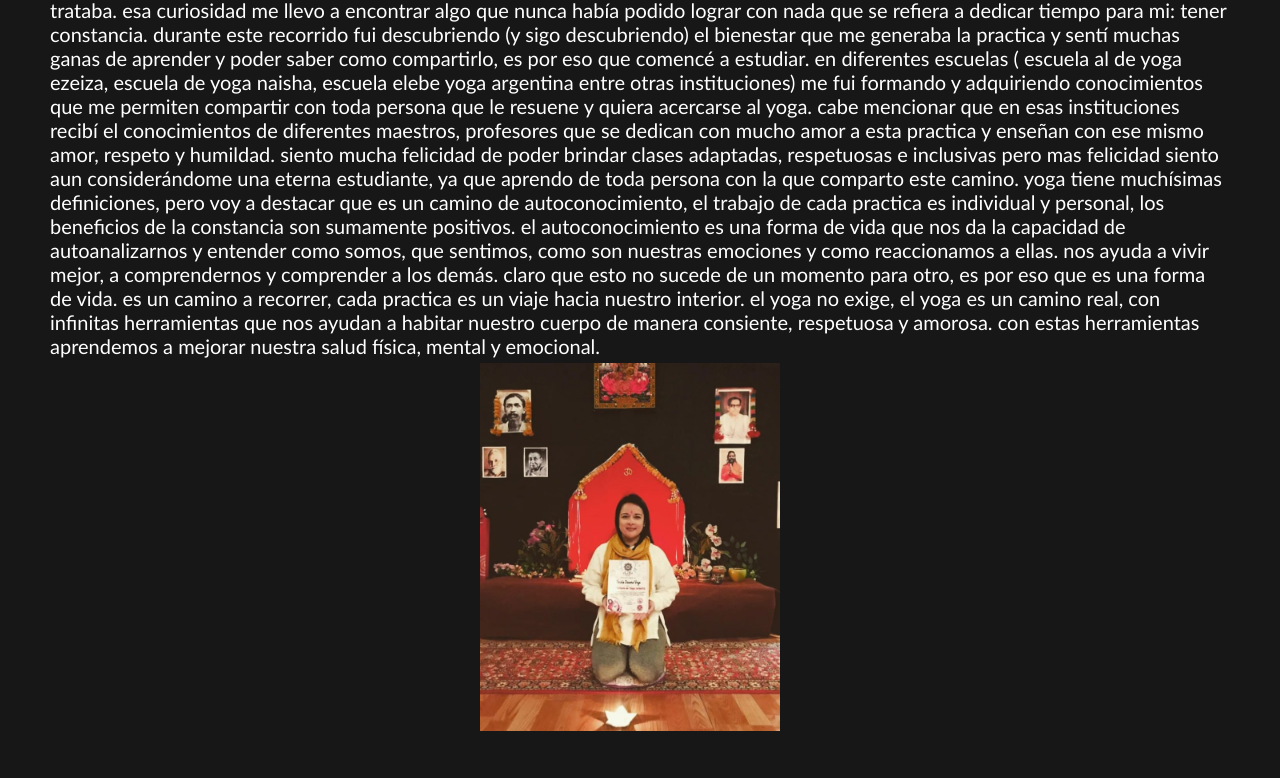
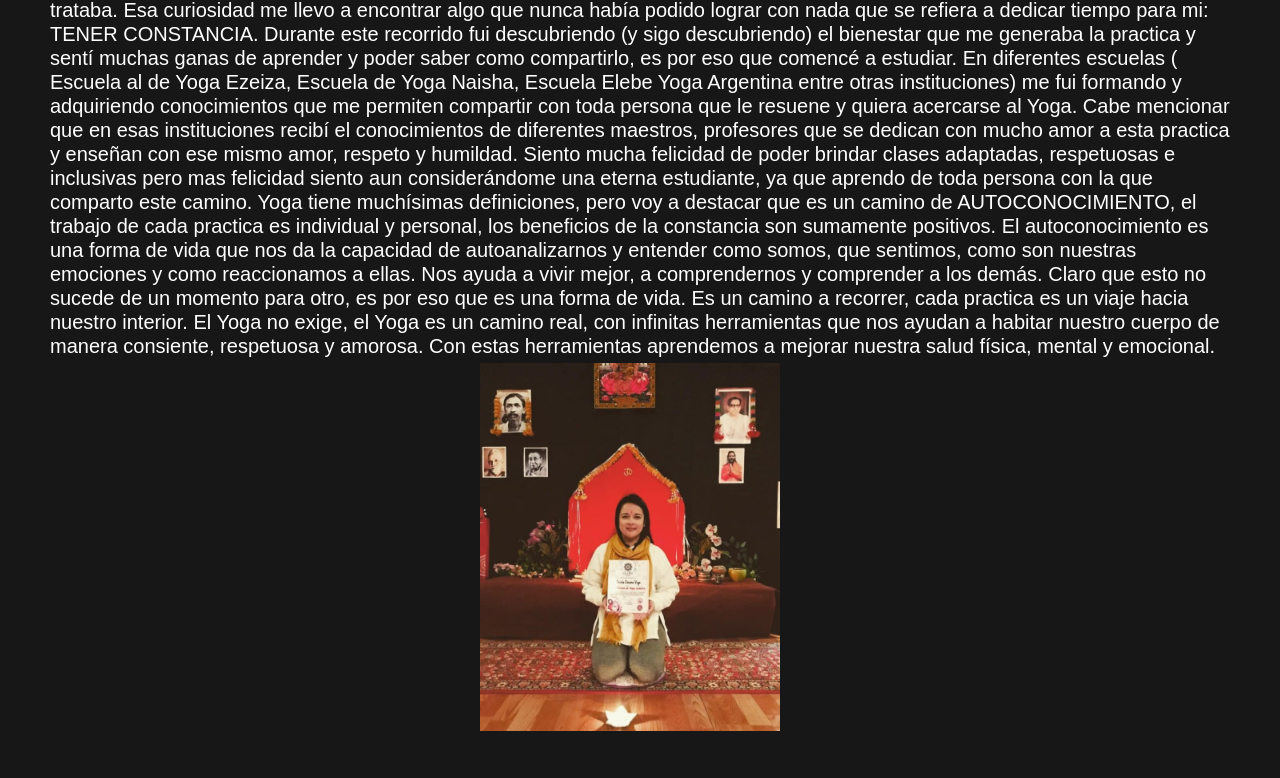
Before and after one commit to luuuvega09/proyectofinal-vega, a plain HTML site: page quiensoy.html in a window 1280 px wide. Shown: the part 174-952 px from the top of the page. Drawn offline with nearby package versions, Linux system fonts and the light colour scheme; a web font is replaced by a local one.

Commit message:
entrego ultimos cambios del proyecto

```diff
--- a/estilos.css
+++ b/estilos.css
@@ -26,6 +26,7 @@ html {
 }
 
 body {
+  font-family: 'Source Sans Pro', sans-serif;
   background-color: #0c0b0b;
 }
 
@@ -151,7 +152,7 @@ body {
 }
 
 .classes .box-container .box p {
-  text-transform: lowercase;
+  text-transform: initial;
   font-size: 1.3rem;
   padding: 0.7rem 2rem;
   color: white;
@@ -250,9 +251,9 @@ body {
 }
 
 .about h3 {
-  font-family: "Gill Sans", "Gill Sans MT", Calibri, "Trebuchet MS", sans-serif;
+  font-family: 'Source Sans Pro', sans-serif;
   line-height: 5opx;
-  text-transform: lowercase;
+  text-transform: initial;
   font-size: 20px;
   color: white;
   padding-left: 5rem;
```
Also changed, not shown: index.html (+3 -0 lines).
